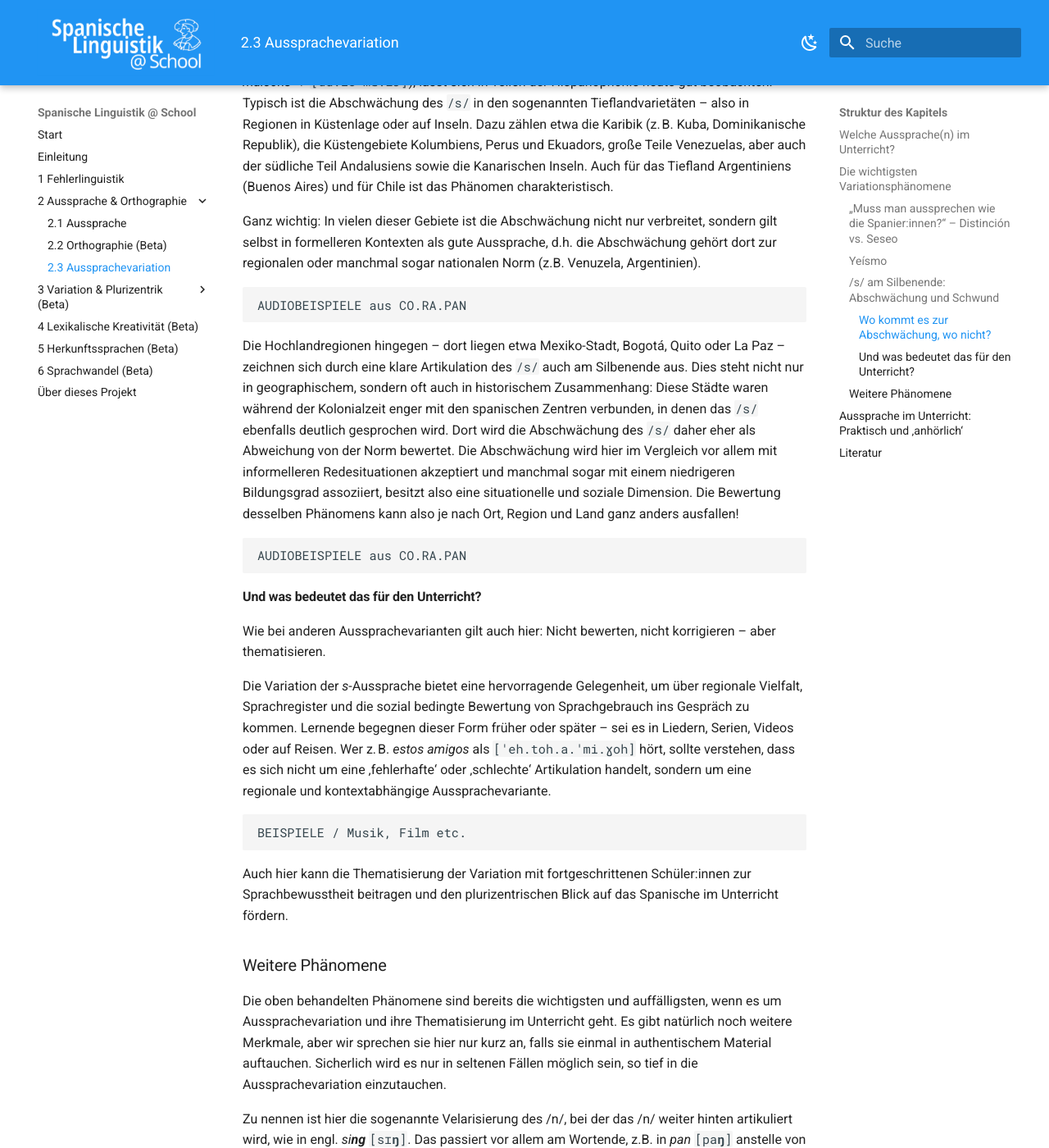
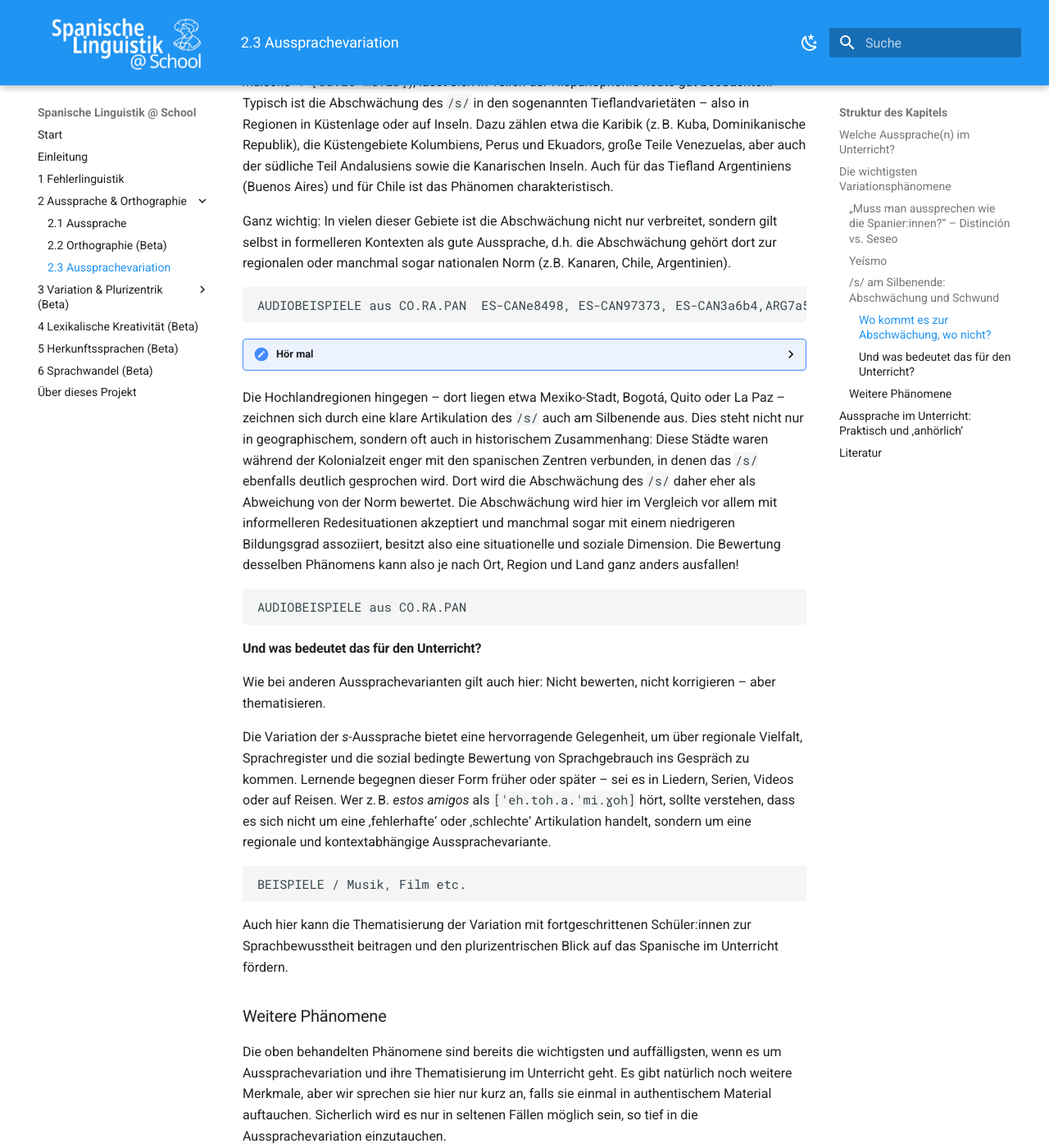
Before and after one commit to FTacke/spanisch-toolkit, an MkDocs documentation site: the page built from docs/aussprache/varianten.md, in a window 1280 px wide and 1400 px high, scrolled down 5461 px. Shown: the whole window at 82% size. Built offline with MkDocs 1.6.1 and Material for MkDocs 9.7.7, drawn with Linux system fonts in a browser that asks for light colours; some of the changed text lies outside the part shown.

Commit message:
Add Corapan audio files and improve pronunciation example layout

```diff
--- a/docs/assets/stylesheets/overrides.css
+++ b/docs/assets/stylesheets/overrides.css
@@ -169,9 +169,20 @@ audio::-webkit-media-controls-timeline {
   display: 1;
 }
 
+/* Beispiel-Block für Layout mit Abstand und Blockdarstellung */
+.example {
+  display: block;
+  text-align: center;
+  margin-bottom: 0.4rem;
+  padding: 0.5em 0.5em;
+  background: #f7f7f7;
+  border-radius: 0.3em;
+  box-shadow: 0 1px 2px rgba(0,0,0,0.03);
+}
+
 .audio-comparison {
   display: flex;
-  gap: 0rem;
+  gap: 0.8rem;
   flex-wrap: wrap;
   font-size: .64rem;
 }
@@ -179,6 +190,7 @@ audio::-webkit-media-controls-timeline {
 .audio-block {
   flex: 1 1 10px;
   min-width: 280px;
+  margin-bottom: 0.8rem;
 }
 
 @media (max-width: 600px) {
--- a/docs/aussprache/varianten.md
+++ b/docs/aussprache/varianten.md
@@ -108,9 +108,76 @@ Ein Beispiel: *los mismos* kann ausgesprochen werden als
 
 Die Abschwächung ist kein Zufall. Dass sie am Silben- und Wortende vorkommt liegt daran, dass in allen romanischen Sprachen offene Silben bevorzugt werden (CV statt CVC) und Konsonanten am Silbenende daher häufiger ‚in Gefahr sind‘ (vgl. z.B. *se**p**tiembre* vs. *setiembre*). Der Prozess, der im Französischen schon vor vielen Jahrhunderten abgeschlossen wurde (z.B. *dan**s*** *le**s*** *maison**s*** → <span class="meta">[dɑ̃.le mɛ.zɔ̃]</span>), lässt sich in Teilen der Hispanophonie heute gut beobachten. Typisch ist die Abschwächung des <span class="meta">/s/</span> in den sogenannten Tieflandvarietäten – also in Regionen in Küstenlage oder auf Inseln. Dazu zählen etwa die Karibik (z. B. Kuba, Dominikanische Republik), die Küstengebiete Kolumbiens, Perus und Ekuadors, große Teile Venezuelas, aber auch der südliche Teil Andalusiens sowie die Kanarischen Inseln. Auch für das Tiefland Argentiniens (Buenos Aires) und für Chile ist das Phänomen charakteristisch.
 
-Ganz wichtig: In vielen dieser Gebiete ist die Abschwächung nicht nur verbreitet, sondern gilt selbst in formelleren Kontexten als gute Aussprache, d.h. die Abschwächung gehört dort zur regionalen oder manchmal sogar nationalen Norm (z.B. Venuzela, Argentinien).
+Ganz wichtig: In vielen dieser Gebiete ist die Abschwächung nicht nur verbreitet, sondern gilt selbst in formelleren Kontexten als gute Aussprache, d.h. die Abschwächung gehört dort zur regionalen oder manchmal sogar nationalen Norm (z.B. Kanaren, Chile, Argentinien).
 
-    AUDIOBEISPIELE aus CO.RA.PAN
+    AUDIOBEISPIELE aus CO.RA.PAN  ES-CANe8498, ES-CAN97373, ES-CAN3a6b4,ARG7a5fc, ARG1a934, CHI6efa6, CHI110eb, CHId3d9e, CHI6e85d0, CHI4b4dd, CHI124b8, CHIee3ac
+
+<details>
+<summary>Hör mal</summary>
+
+<p>Die folgenden Ausschnitte aus Radiosendungen veranschaulichen das Phänomen. Wenn doch ein silben- oder wortfinales /s/ artikuliert wird, dann weil es vor einer Pause oder vor Vokal vorkommt. Beachte, dass hier Radiomoderator:innen sprechen, es handelt sich also um eine Aussprache, die der Norm des jeweiligen Landes (oder der Region) entspricht:</p>
+
+<div class="audio-comparison">
+
+<div class="audio-block">
+    <h4>Kanaren (Spanien), Beispiel 1:</h4>
+    <span class="example">„(...) el reparto de lo<b>s</b> menore<b>s</b> no acompañado<b>s</b> entre toda<b>s</b> la<b>s</b> comunidade<b>s</b> autónoma<b>s</b> (...)“ <br>(ES-CAN3a6b4)</span>
+    <audio controls preload="metadata">
+        <source src="/assets/audiofiles/corapan/ES-CAN3a6b4.mp3" type="audio/mpeg">
+        <source src="/assets/audiofiles/corapan/ES-CAN3a6b4.m4a" type="audio/mp4">
+        Dein Browser unterstützt das Audio-Format nicht.
+    </audio>
+</div>
+<div class="audio-block">
+    <h4>Kanaren (Spanien), Beispiel 2:</h4>
+    <span class="example">„Ademá<b>s</b>, la<b>s</b> temperatura<b>s</b> media<b>s</b> que han llegado a ser de un grado y medio (...)“ <br>(ES-CANe8498)</span>
+    <audio controls preload="metadata">
+        <source src="/assets/audiofiles/corapan/ES-CANe8498.mp3" type="audio/mpeg">
+        <source src="/assets/audiofiles/corapan/ES-CANe8498.m4a" type="audio/mp4">
+        Dein Browser unterstützt das Audio-Format nicht.
+    </audio>
+</div>
+<div class="audio-block">
+    <h4>Chile, Beispiel 1:</h4>
+    <span class="example">„(...) revisamo<b>s</b> alguna<b>s</b> de la<b>s</b> informacione<b>s</b> internacionale<b>s</b> que han marcado la<b>s</b> última<b>s</b> hora<b>s</b> (...)“ <br>(CHI124b8)</span>
+    <audio controls preload="metadata">
+        <source src="/assets/audiofiles/corapan/CHI124b8.mp3" type="audio/mpeg">
+        <source src="/assets/audiofiles/corapan/CHI124b8.m4a" type="audio/mp4">
+        Dein Browser unterstützt das Audio-Format nicht.
+    </audio>
+</div>
+<div class="audio-block">
+    <h4>Chile, Beispiel 2:</h4>
+    <span class="example">„Cinco delincuente<b>s</b>, todo<b>s</b> menore<b>s</b> de edad, serían lo<b>s</b> re<b>s</b>ponsable<b>s</b> de e<b>s</b>ta agresión.“ <br>(CHI4b4dd)</span>
+    <audio controls preload="metadata">
+        <source src="/assets/audiofiles/corapan/CHI4b4dd.mp3" type="audio/mpeg">
+        <source src="/assets/audiofiles/corapan/CHI4b4dd.m4a" type="audio/mp4">
+        Dein Browser unterstützt das Audio-Format nicht.
+    </audio>
+</div>
+<div class="audio-block">
+    <h4>Argentinien, Beispiel 1:</h4>
+    <span class="example">„(...) para las má<b>s</b> pre<b>s</b>tigiosa<b>s</b>	marca<b>s</b> y a iluminar la<b>s</b> portada<b>s</b> de revi<b>s</b>ta<b>s</b> de moda (...)“ <br>(ARG1a934)</span>
+    <audio controls preload="metadata">
+        <source src="/assets/audiofiles/corapan/ARG1a934.mp3" type="audio/mpeg">
+        <source src="/assets/audiofiles/corapan/ARG1a934.m4a" type="audio/mp4">
+        Dein Browser unterstützt das Audio-Format nicht.
+    </audio>
+</div>
+<div class="audio-block">
+    <h4>Argentinien, Beispiel 2:</h4>
+    <span class="example">„Mucho<b>s</b> de lo<b>s</b> votante<b>s</b> de Javier Milei no e<b>s</b>tán de acuerdo con su negacioni<b>s</b>mo del cambio climático (...)“ <br>(ARG7a5fc)</span>
+    <audio controls preload="metadata">
+        <source src="/assets/audiofiles/corapan/ARG7a5fc.mp3" type="audio/mpeg">
+        <source src="/assets/audiofiles/corapan/ARG7a5fc.m4a" type="audio/mp4">
+        Dein Browser unterstützt das Audio-Format nicht.
+    </audio>
+</div>
+
+</div>
+
+<div class="audio-source">Audios aus <a href="https://marele.online.uni-marburg.de" target="_blank" rel="noopener noreferrer">MAR.ELE</a></div>
+</details>
 
 Die Hochlandregionen hingegen – dort liegen etwa Mexiko-Stadt, Bogotá, Quito oder La Paz – zeichnen sich durch eine klare Artikulation des <span class="meta">/s/</span> auch am Silbenende aus. Dies steht nicht nur in geographischem, sondern oft auch in historischem Zusammenhang: Diese Städte waren während der Kolonialzeit enger mit den spanischen Zentren verbunden, in denen das <span class="meta">/s/</span> ebenfalls deutlich gesprochen wird. Dort wird die Abschwächung des <span class="meta">/s/</span> daher eher als Abweichung von der Norm bewertet. Die Abschwächung wird hier im Vergleich vor allem mit informelleren Redesituationen akzeptiert und manchmal sogar mit einem niedrigeren Bildungsgrad assoziiert, besitzt also eine situationelle und soziale Dimension. Die Bewertung desselben Phänomens kann also je nach Ort, Region und Land ganz anders ausfallen!
 
```
Also changed, not shown: other parts of docs/aussprache/varianten.md (+1 -5 lines), docs/aussprache/aussprache.md (+8 -8 lines), 6 other files.
